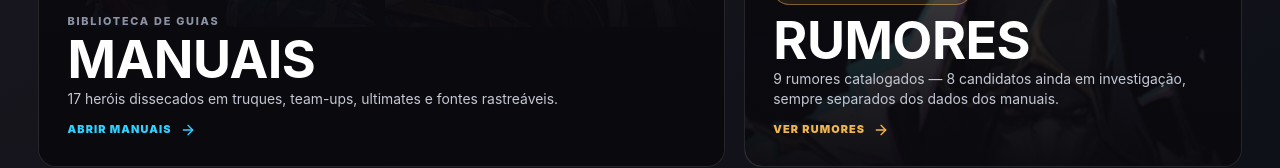
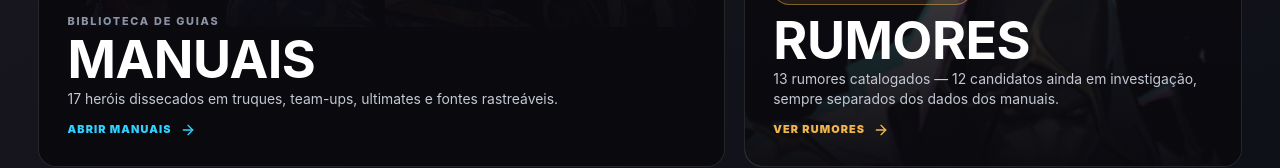
Before and after one commit to LucasLagrimante/marvel-rivals-coach, a React (Vite) app: page / in a window 1280 px wide. Shown: the part 1074-1242 px from the top of the page. Built offline with nearby package versions, Linux system fonts and the light colour scheme.

Commit message:
data(rumors): adicionar candidatos Armor, Hive, Dazzler e Homem-Formiga

```diff
--- a/src/data/rumors.ts
+++ b/src/data/rumors.ts
@@ -19,7 +19,7 @@ export interface Rumor {
   speculation: string
 }
 
-// Candidatos reais levantados em .rumor-research/rumores-2026-09-23.md.
+// Candidatos reais levantados em .rumor-research/rumores-2026-09-24.md.
 // Nada aqui é dado de jogo confirmado: sem kit, números, role ou data.
 export const rumors: Rumor[] = [
   {
@@ -33,8 +33,8 @@ export const rumors: Rumor[] = [
       { label: 'MarvelRivals.gg — roadmap da Season 10', url: 'https://marvelrivals.gg/season-10-roadmap' },
       { label: 'MarvelRivals.gg — Gorr Leaks', url: 'https://marvelrivals.gg/gorr-leaks' },
     ],
-    source: 'Levantamento de 23/09/2026',
-    updatedAt: '23/09/2026',
+    source: 'Levantamento de 24/09/2026',
+    updatedAt: '24/09/2026',
     speculation: 'Rumor encerrado como confirmado: a página oficial lista Gorr como herói e o app tem manual em src/data/heroes/gorr.ts.',
   },
   {
@@ -48,8 +48,8 @@ export const rumors: Rumor[] = [
       { label: 'Beebom — personagens vazados (atualizado em 11/09/2026)', url: 'https://beebom.com/leaked-marvel-rivals-characters/' },
       { label: 'MarvelRivals.gg — roadmap da Season 10', url: 'https://marvelrivals.gg/season-10-roadmap' },
     ],
-    source: 'Levantamento de 23/09/2026',
-    updatedAt: '23/09/2026',
+    source: 'Levantamento de 24/09/2026',
+    updatedAt: '24/09/2026',
     speculation: 'A fonte editorial registra mudança de expectativa sobre a Season 10, mas isso não é desmentido oficial. Sem kit, role ou data confirmados.',
   },
   {
@@ -63,8 +63,8 @@ export const rumors: Rumor[] = [
       { label: 'MarvelRivals.gg — próximos personagens', url: 'https://marvelrivals.gg/upcoming-characters' },
       { label: 'Geeks + Gamers — leaks das Seasons 9–11', url: 'https://geeksandgamers.com/marvel-rivals-season-9-10-11-leaks-jubilee-nightcrawler-doctor-doom-more-incoming' },
     ],
-    source: 'Levantamento de 23/09/2026',
-    updatedAt: '23/09/2026',
+    source: 'Levantamento de 24/09/2026',
+    updatedAt: '24/09/2026',
     speculation: 'A associação com a Season 11 e com Avengers: Doomsday é especulação de cobertura, não anúncio oficial. Sem kit, role ou data confirmados.',
   },
   {
@@ -78,8 +78,8 @@ export const rumors: Rumor[] = [
       { label: 'Beebom — personagens vazados', url: 'https://beebom.com/leaked-marvel-rivals-characters/' },
       { label: 'Khel Now — heróis vazados', url: 'https://khelnow.com/gaming/marvel-rivals-all-leaked-heroes-villains-expected-release-202606' },
     ],
-    source: 'Levantamento de 23/09/2026',
-    updatedAt: '23/09/2026',
+    source: 'Levantamento de 24/09/2026',
+    updatedAt: '24/09/2026',
     speculation: 'Rumor de lista, sem evidência primária de lançamento. Não registrar role, kit ou janela como fato.',
   },
   {
@@ -93,8 +93,8 @@ export const rumors: Rumor[] = [
       { label: 'MarvelRivals.gg — próximos personagens', url: 'https://marvelrivals.gg/upcoming-characters' },
       { label: 'Reddit — personagens de 2026', url: 'https://www.reddit.com/r/marvelrivals/comments/1q37czp/which_characters_will_be_added_during_2026' },
     ],
-    source: 'Levantamento de 23/09/2026',
-    updatedAt: '23/09/2026',
+    source: 'Levantamento de 24/09/2026',
+    updatedAt: '24/09/2026',
     speculation: 'Evidência de lista e conversa comunitária; nenhuma confirmação oficial localizada.',
   },
   {
@@ -107,8 +107,8 @@ export const rumors: Rumor[] = [
       { label: 'MarvelRivals.gg — Green Goblin Leaks', url: 'https://marvelrivals.gg/green-goblin' },
       { label: 'MarvelRivals.gg — próximos personagens', url: 'https://marvelrivals.gg/upcoming-characters' },
     ],
-    source: 'Levantamento de 23/09/2026',
-    updatedAt: '23/09/2026',
+    source: 'Levantamento de 24/09/2026',
+    updatedAt: '24/09/2026',
     speculation: 'A própria cobertura registra que a previsão para a Season 9 foi falsa; isso não prova descarte definitivo. Sem confirmação da NetEase.',
   },
   {
@@ -121,8 +121,8 @@ export const rumors: Rumor[] = [
       { label: 'Beebom — personagens vazados', url: 'https://beebom.com/leaked-marvel-rivals-characters/' },
       { label: 'MarvelRivals.gg — próximos personagens', url: 'https://marvelrivals.gg/upcoming-characters' },
     ],
-    source: 'Levantamento de 23/09/2026',
-    updatedAt: '23/09/2026',
+    source: 'Levantamento de 24/09/2026',
+    updatedAt: '24/09/2026',
     speculation: 'A presença em lista de leak apenas indica circulação do nome; não há anúncio, roster oficial, kit, role ou data.',
   },
   {
@@ -135,8 +135,8 @@ export const rumors: Rumor[] = [
       { label: 'Beebom — personagens vazados', url: 'https://beebom.com/leaked-marvel-rivals-characters/' },
       { label: 'MarvelRivals.gg — próximos personagens', url: 'https://marvelrivals.gg/upcoming-characters' },
     ],
-    source: 'Levantamento de 23/09/2026',
-    updatedAt: '23/09/2026',
+    source: 'Levantamento de 24/09/2026',
+    updatedAt: '24/09/2026',
     speculation: 'Rumor de lista sem evidência primária pública verificável. Não inferir kit, role ou cronograma.',
   },
   {
@@ -149,9 +149,61 @@ export const rumors: Rumor[] = [
       { label: 'Beebom — personagens vazados', url: 'https://beebom.com/leaked-marvel-rivals-characters/' },
       { label: 'MarvelRivals.gg — próximos personagens', url: 'https://marvelrivals.gg/upcoming-characters' },
     ],
-    source: 'Levantamento de 23/09/2026',
-    updatedAt: '23/09/2026',
+    source: 'Levantamento de 24/09/2026',
+    updatedAt: '24/09/2026',
     speculation: 'Nome recorrente em lista de leak, sem confirmação oficial. Não há base para registrar kit, role ou data.',
+  },
+  {
+    id: 'armor',
+    title: 'Armor',
+    summary: 'Nome listado entre personagens encontrados em arquivos ou leaks, sem confirmação oficial nem presença no roster jogável consultado.',
+    status: 'aguardando-definicao',
+    confidence: 'baixa',
+    links: [
+      { label: 'MarvelRivals.gg — próximos personagens', url: 'https://marvelrivals.gg/upcoming-characters' },
+    ],
+    source: 'Levantamento de 24/09/2026',
+    updatedAt: '24/09/2026',
+    speculation: 'A menção em lista de leaks é evidência de circulação do nome, não confirmação da NetEase. Sem kit, role ou data.',
+  },
+  {
+    id: 'hive',
+    title: 'Hive',
+    summary: 'Nome listado entre personagens encontrados em arquivos ou leaks, sem confirmação oficial nem presença no roster jogável consultado.',
+    status: 'aguardando-definicao',
+    confidence: 'baixa',
+    links: [
+      { label: 'MarvelRivals.gg — próximos personagens', url: 'https://marvelrivals.gg/upcoming-characters' },
+    ],
+    source: 'Levantamento de 24/09/2026',
+    updatedAt: '24/09/2026',
+    speculation: 'A menção em lista de leaks é evidência de circulação do nome, não confirmação da NetEase. Sem kit, role ou data.',
+  },
+  {
+    id: 'dazzler',
+    title: 'Dazzler',
+    summary: 'Nome associado a falas encontradas em arquivos, sem confirmação oficial nem presença no roster jogável consultado.',
+    status: 'aguardando-definicao',
+    confidence: 'baixa',
+    links: [
+      { label: 'MarvelRivals.gg — próximos personagens', url: 'https://marvelrivals.gg/upcoming-characters' },
+    ],
+    source: 'Levantamento de 24/09/2026',
+    updatedAt: '24/09/2026',
+    speculation: 'A referência a voice lines em uma lista de leaks não confirma produção, kit ou lançamento. Sem role ou data.',
+  },
+  {
+    id: 'ant-man',
+    title: 'Homem-Formiga (Ant-Man)',
+    summary: 'Nome listado entre personagens encontrados em arquivos ou leaks, sem confirmação oficial nem presença no roster jogável consultado.',
+    status: 'aguardando-definicao',
+    confidence: 'baixa',
+    links: [
+      { label: 'MarvelRivals.gg — próximos personagens', url: 'https://marvelrivals.gg/upcoming-characters' },
+    ],
+    source: 'Levantamento de 24/09/2026',
+    updatedAt: '24/09/2026',
+    speculation: 'A menção em lista de leaks é evidência de circulação do nome, não confirmação da NetEase. Sem kit, role ou data.',
   },
 ]
 
```
Also changed, not shown: .rumor-research/rumores-2026-09-24.md (added).
